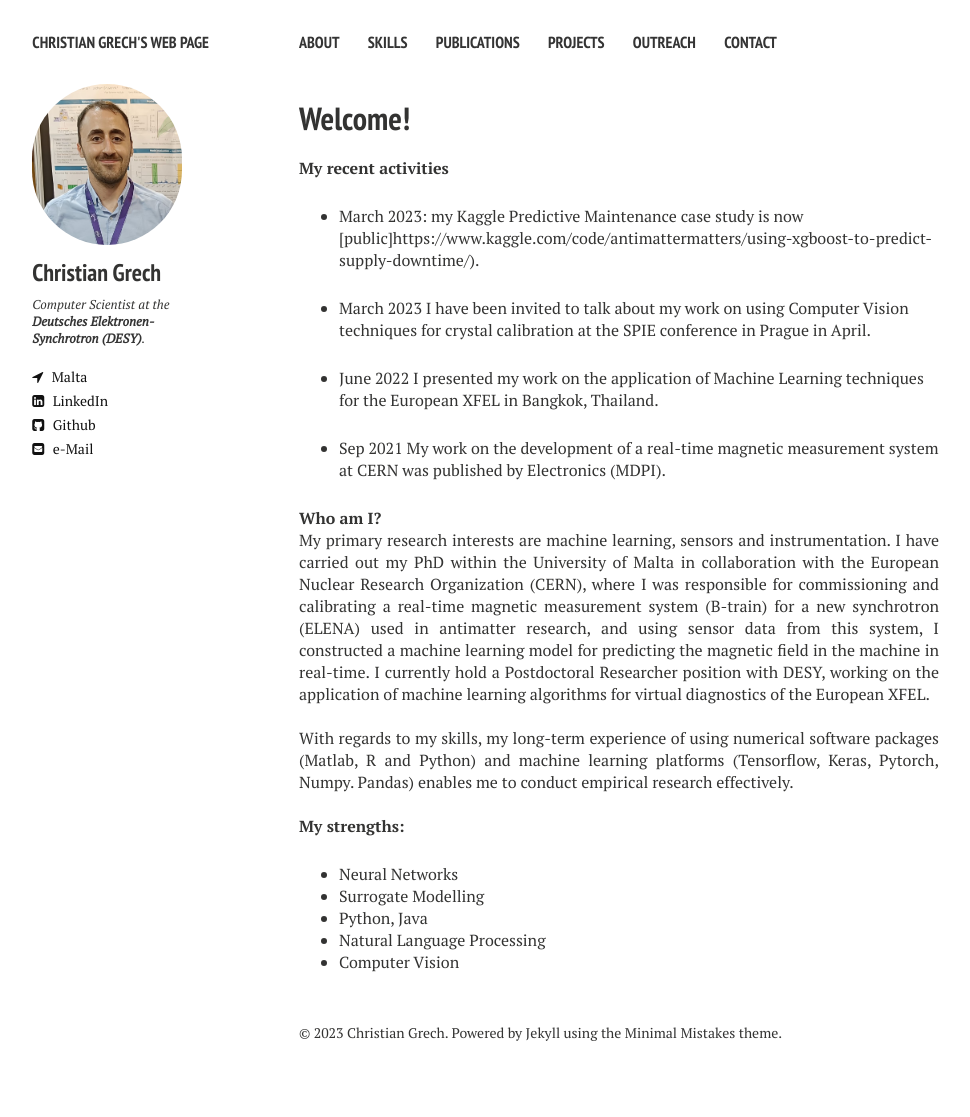
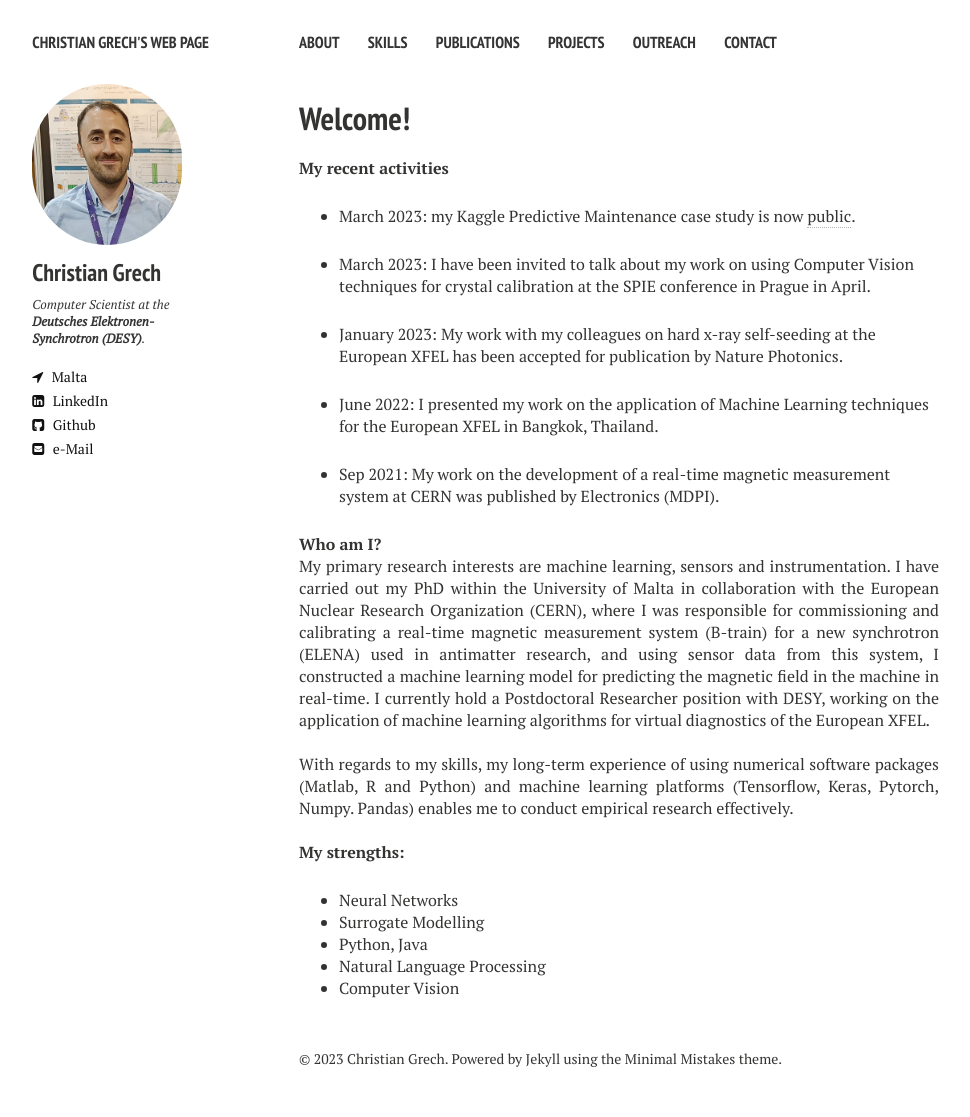
Before and after one commit to cgre23/cgre23.github.io, a Jekyll site: the page built from index.md, in a window 1280 px wide. Shown: the whole page, without its empty margins (21-991 px from the left). Built offline with Jekyll 4.4.1, drawn with Linux system fonts in a browser that asks for light colours; nearby versions of some CDN libraries; before the commit the page ends 1091 px from its top, so only the background shows below that.

Commit message:
Update index.md

```diff
--- a/index.md
+++ b/index.md
@@ -7,13 +7,15 @@ image: banner1.png
 ---
 **My recent activities**
 
-* March 2023: my Kaggle Predictive Maintenance case study is now [public]https://www.kaggle.com/code/antimattermatters/using-xgboost-to-predict-supply-downtime/). <br>
+* March 2023: my Kaggle Predictive Maintenance case study is now [public](https://www.kaggle.com/code/antimattermatters/using-xgboost-to-predict-supply-downtime/). <br>
 
-* March 2023 I have been invited to talk about my work on using Computer Vision techniques for crystal calibration at the SPIE conference in Prague in April. <br>
+* March 2023: I have been invited to talk about my work on using Computer Vision techniques for crystal calibration at the SPIE conference in Prague in April. <br>
 
-* June 2022 I presented my work on the application of Machine Learning techniques for the European XFEL in Bangkok, Thailand. <br>
+* January 2023: My work with my colleagues on hard x-ray self-seeding at the European XFEL has been accepted for publication by Nature Photonics. <br>
 
-* Sep 2021 My work on the development of a real-time magnetic measurement system at CERN was published by Electronics (MDPI).<br>
+* June 2022: I presented my work on the application of Machine Learning techniques for the European XFEL in Bangkok, Thailand. <br>
+
+* Sep 2021: My work on the development of a real-time magnetic measurement system at CERN was published by Electronics (MDPI).<br>
 
 
 **Who am I?**
```
